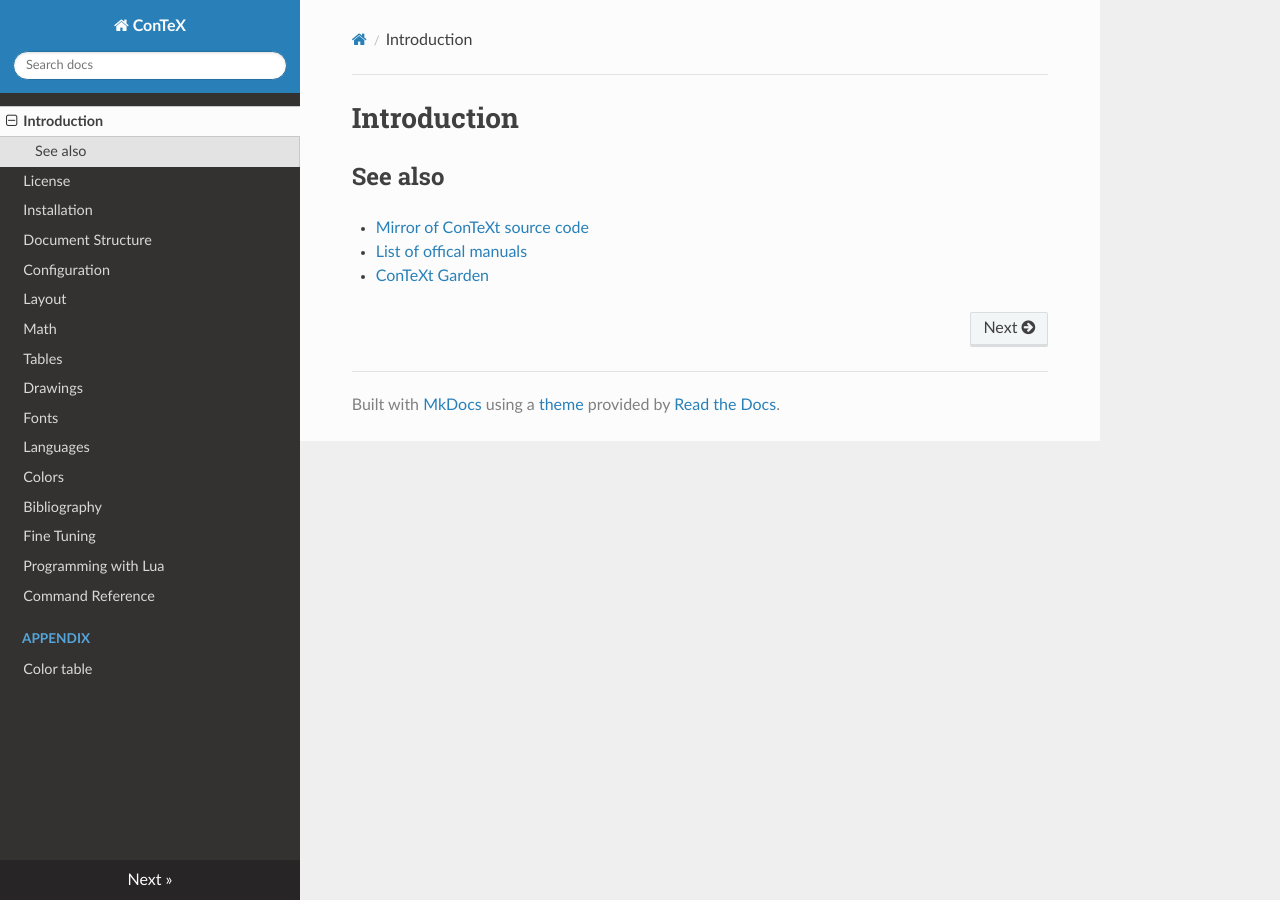
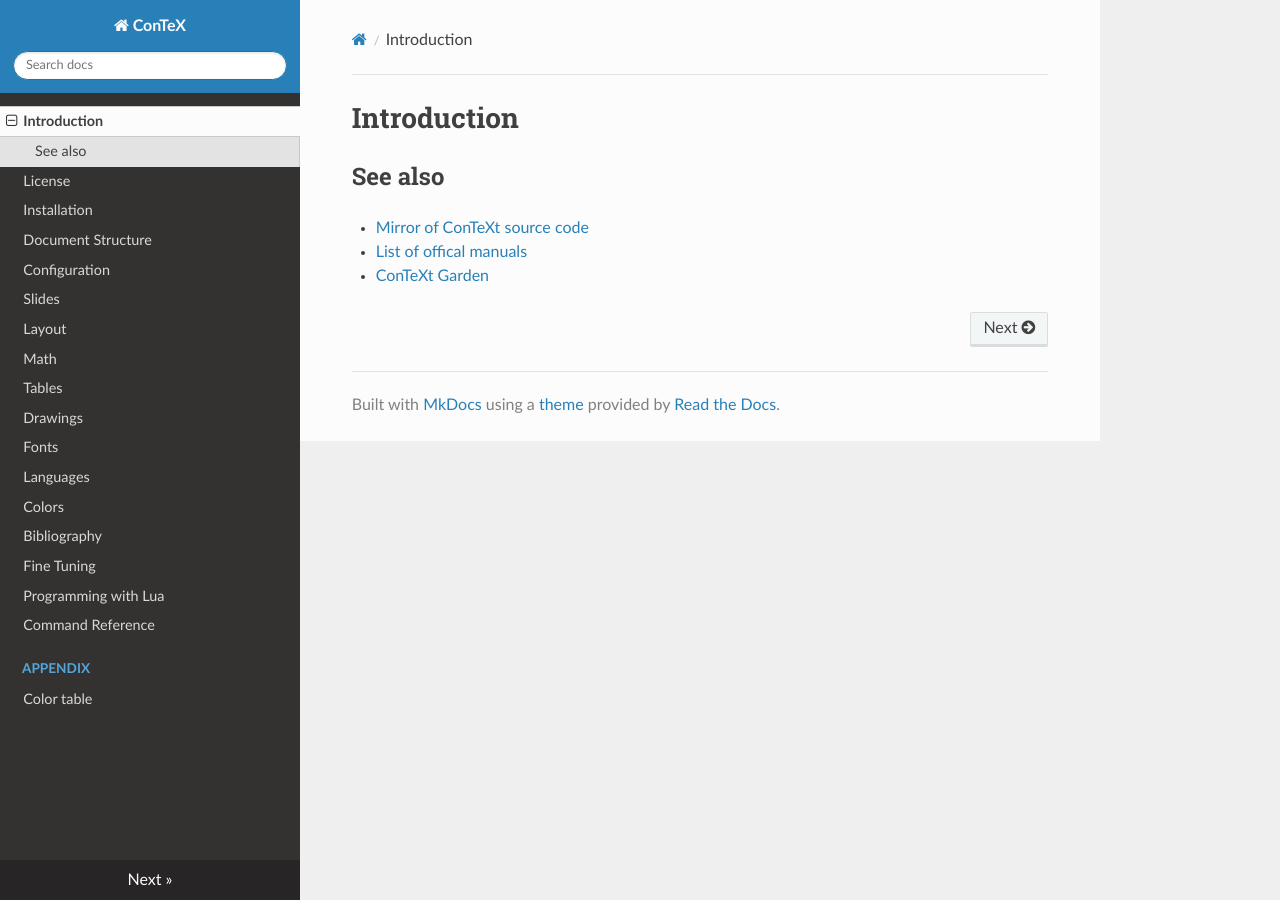
Before and after one commit to champignoom/contex-docs, an MkDocs documentation site: the page built from docs/index.md, in a window 1280 px wide. Built offline with MkDocs 1.6.1, drawn with Linux system fonts in a browser that asks for light colours; nearby versions of some CDN libraries.

Commit message:
add placeholder for slides

```diff
--- a/mkdocs.yml
+++ b/mkdocs.yml
@@ -6,6 +6,7 @@ nav:
         - installation.md
         - document-structure.md
         - configuration.md
+        - slides.md
         - layout.md
         - math.md
         - table.md
```
Also changed, not shown: docs/slides.md (added, +1 -0 lines).
